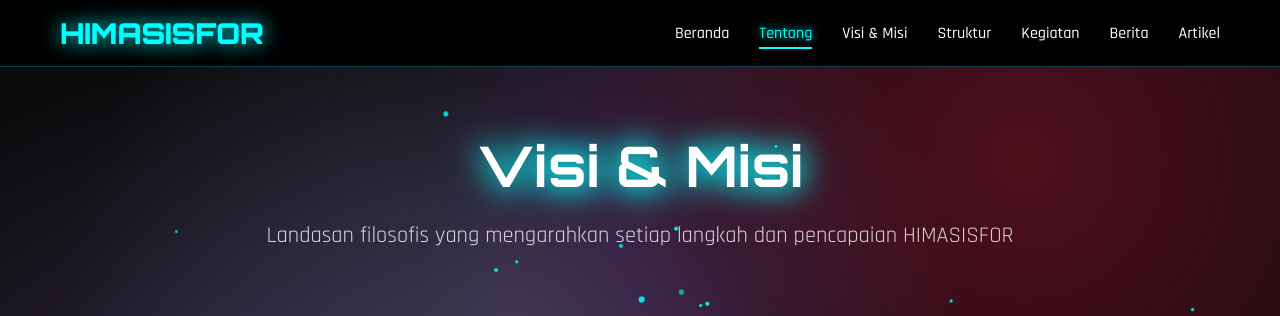
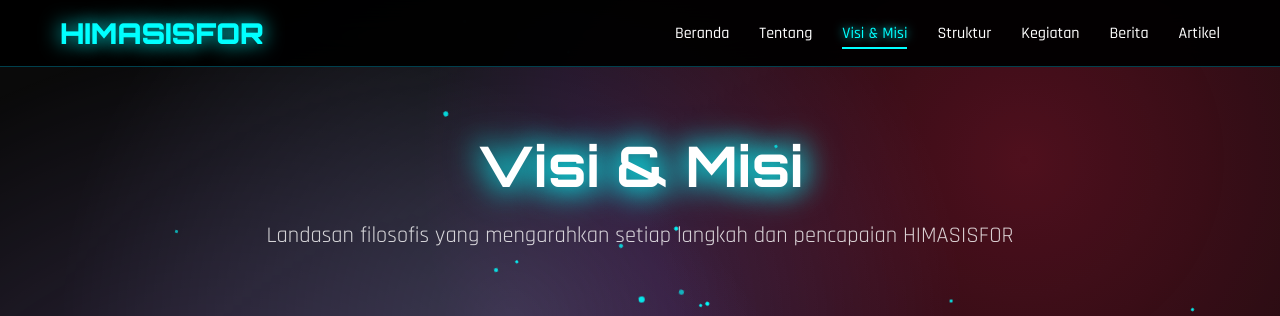
Before and after one commit to RECTY45/landingpage-himasisfor, a PHP site: page /visimisi.php in a window 1280 px wide. Shown: the top 316 px of the page. Run offline with PHP 8.4, Linux system fonts and the light colour scheme.

Commit message:
Update navigation links to reflect active page state for Artikel, Tentang, and Visi & Misi

```diff
--- a/artikel.php
+++ b/artikel.php
@@ -26,7 +26,7 @@
                 <li><a href="struktur.php">Struktur</a></li>
                 <li><a href="kegiatan.php">Kegiatan</a></li>
                 <li><a href="berita.php">Berita</a></li>
-                <li><a href="artikel.php">Artikel</a></li>
+                <li><a href="artikel.php" class="active">Artikel</a></li>
             </ul>
             <div class="hamburger" id="hamburger">
                 <span></span>
@@ -45,7 +45,7 @@
             <li><a href="struktur.php" onclick="closeMobileMenu()">Struktur</a></li>
             <li><a href="kegiatan.php" onclick="closeMobileMenu()">Kegiatan</a></li>
             <li><a href="berita.php" onclick="closeMobileMenu()">Berita</a></li>
-            <li><a href="artikel.php" class="active"onclick="closeMobileMenu()">Artikel</a></li>
+            <li><a href="artikel.php" class="active" onclick="closeMobileMenu()">Artikel</a></li>
         </ul>
     </div>
 
--- a/tentang.php
+++ b/tentang.php
@@ -17,8 +17,8 @@
             <div class="logo">HIMASISFOR</div>
             <ul class="nav-links">
                 <li><a href="index.php">Beranda</a></li>
-                <li><a href="tentang.php">Tentang</a></li>
-                <li><a href="visimisi.php" class="active">Visi & Misi</a></li>
+                <li><a href="tentang.php" class="active">Tentang</a></li>
+                <li><a href="visimisi.php">Visi & Misi</a></li>
                 <li><a href="struktur.php">Struktur</a></li>
                 <li><a href="kegiatan.php">Kegiatan</a></li>
                 <li><a href="berita.php">Berita</a></li>
@@ -34,7 +34,7 @@
                 <ul>
                     <li><a href="index.php">Beranda</a></li>
                     <li><a href="tentang.php" class="active">Tentang</a></li>
-                    <li><a href="visimisi.php" class="active">Visi & Misi</a></li>
+                    <li><a href="visimisi.php">Visi & Misi</a></li>
                     <li><a href="struktur.php">Struktur</a></li>
                     <li><a href="kegiatan.php">Kegiatan</a></li>
                     <li><a href="berita.php">Berita</a></li>
--- a/visimisi.php
+++ b/visimisi.php
@@ -18,8 +18,8 @@
             <div class="logo">HIMASISFOR</div>
             <ul class="nav-links">
                 <li><a href="index.php">Beranda</a></li>
-                <li><a href="tentang.php" class="active">Tentang</a></li>
-                <li><a href="visimisi.php">Visi & Misi</a></li>
+                <li><a href="tentang.php">Tentang</a></li>
+                <li><a href="visimisi.php" class="active">Visi & Misi</a></li>
                 <li><a href="struktur.php">Struktur</a></li>
                 <li><a href="kegiatan.php">Kegiatan</a></li>
                 <li><a href="berita.php">Berita</a></li>
@@ -34,8 +34,8 @@
             <div class="mobile-menu" id="mobileMenu">
                 <ul>
                     <li><a href="index.php">Beranda</a></li>
-                    <li><a href="tentang.php" class="active">Tentang</a></li>
-                    <li><a href="visimisi.php">Visi & Misi</a></li>
+                    <li><a href="tentang.php" >Tentang</a></li>
+                    <li><a href="visimisi.php" class="active">Visi & Misi</a></li>
                     <li><a href="struktur.php">Struktur</a></li>
                     <li><a href="kegiatan.php">Kegiatan</a></li>
                     <li><a href="berita.php">Berita</a></li>
```
